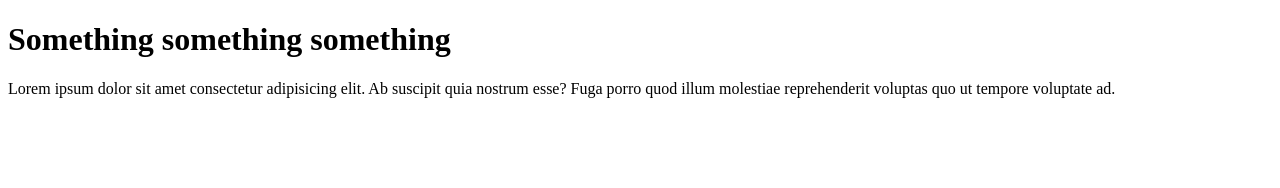
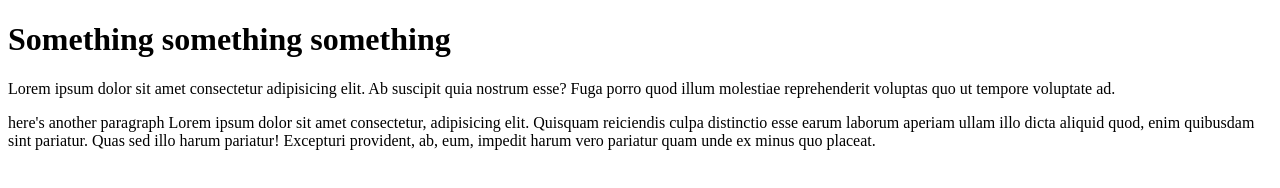
Before and after one commit to Kavya578/maybeNotMyFirst, a plain HTML site: page index.html in a window 1280 px wide. Drawn offline with Linux system fonts and the light colour scheme.

Commit message:
added a para

```diff
--- a/index.html
+++ b/index.html
@@ -9,6 +9,6 @@
 
     <p>Lorem ipsum dolor sit amet consectetur adipisicing elit. Ab suscipit quia nostrum esse? Fuga porro quod illum molestiae reprehenderit voluptas quo ut tempore voluptate ad.</p>
 
-
+    <p> here's another paragraph Lorem ipsum dolor sit amet consectetur, adipisicing elit. Quisquam reiciendis culpa distinctio esse earum laborum aperiam ullam illo dicta aliquid quod, enim quibusdam sint pariatur. Quas sed illo harum pariatur! Excepturi provident, ab, eum, impedit harum vero pariatur quam unde ex minus quo placeat.</p>
 </body>
 </html>
```
